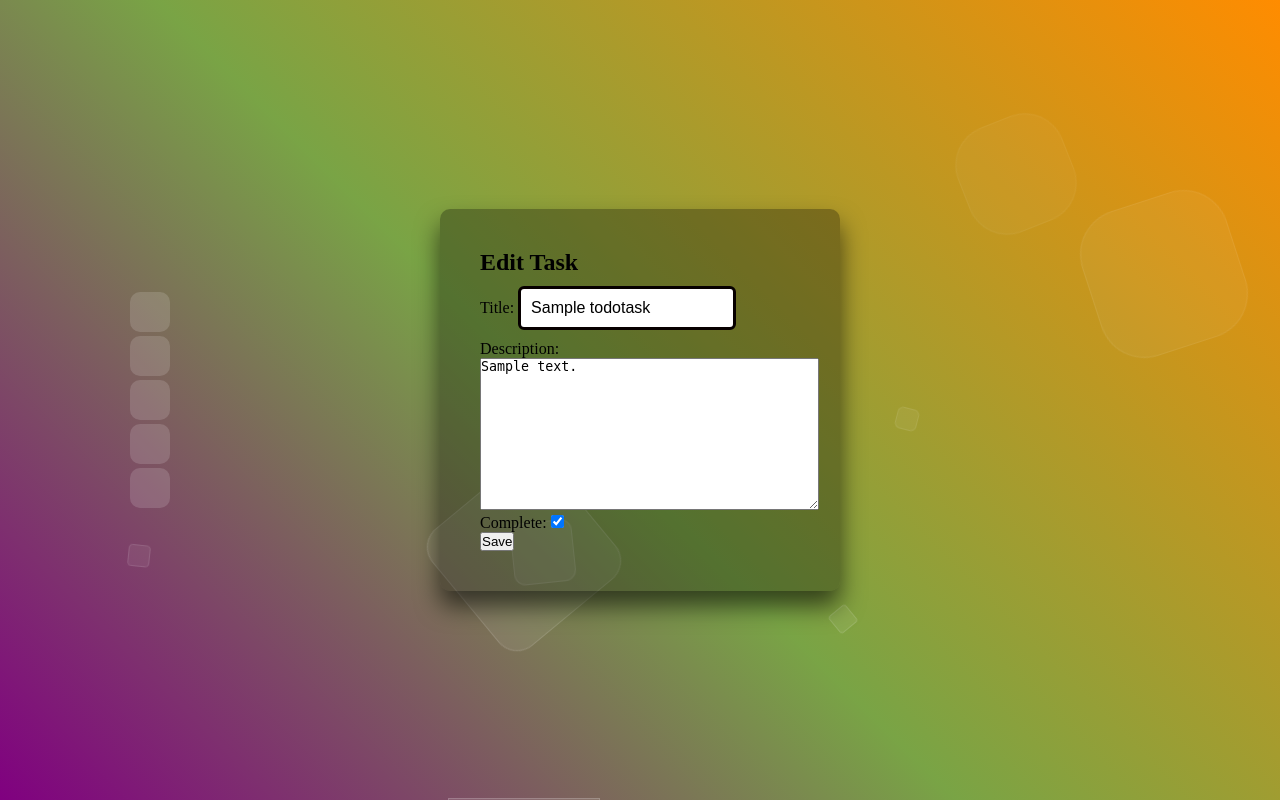
After one commit to ModestasBaronas/ToDoList, a Django app: page /todo_app/list/edit/1/ in a window 1280 px wide. The commit adds this page. Run offline with Django 4.2, Linux system fonts and the light colour scheme; a user stored in the database is signed in; tables that the repository leaves empty hold one stand-in row (values such as "Sample post"); some libraries are stand-ins or nearby versions.

Commit message:
ToDoList 3.0

```diff
--- a/maintodo/todo_app/forms.py
+++ b/maintodo/todo_app/forms.py
@@ -1,6 +1,7 @@
 from django import forms
 from django.contrib.auth.forms import UserCreationForm
 from django.contrib.auth.models import User
+from .models import ToDoTask
 
 
 class CustomUserCreationForm(UserCreationForm):
@@ -15,3 +16,8 @@ class CustomUserCreationForm(UserCreationForm):
         super().__init__(*args, **kwargs)
         self.fields['username'].initial = ''
         self.fields['email'].initial = ''
+
+class ToDoTaskForm(forms.ModelForm):
+    class Meta:
+        model = ToDoTask
+        fields = ['title', 'description', 'complete']
--- /dev/null
+++ b/maintodo/todo_app/templates/edit_task.html
@@ -0,0 +1,12 @@
+{% extends "base.html" %}
+
+{% block content %}
+  <div class="box">
+    <h2>Edit Task</h2>
+    <form method="post">
+      {% csrf_token %}
+      {{ form.as_p }}
+      <button type="submit">Save</button>
+    </form>
+  </div>
+{% endblock %}
--- a/maintodo/todo_app/templates/user_list.html
+++ b/maintodo/todo_app/templates/user_list.html
@@ -25,8 +25,10 @@
                 <td>{{ task.description }}</td>
                 <td>{{ task.created|date:"Y/m/d H:i" }}</td>
                 <td>
+                    <a href="{% url 'edit_task' task.id %}"><button class="button5"><i class="gg-pen"></i></button></a>
                   {% if not task.complete %}
                     <a href="{% url 'complete_task' task.id %}"><button class="button5"><i class="gg-check-r"></i></button></a>
+
                   {% else %}
                     <a href="{% url 'delete_task' task.id %}" onclick="return confirm('Are you sure you want to delete this item?');"><button class="button5"><i class="gg-trash"></i></button></a>
                   {% endif %}
--- a/maintodo/todo_app/urls.py
+++ b/maintodo/todo_app/urls.py
@@ -9,6 +9,8 @@ urlpatterns = [
     path('login/', views.LoginView.as_view(), name='login'),
     path('profile/', views.profile_view, name='profile'),
     path('logout/', LogoutView.as_view(), name='logout'),
+
+    path('list/edit/<int:task_id>/', views.edit_task, name='edit_task'),
 
     path('list/<int:list_id>/', views.list, name='list'),
     path('lists/', views.user_to_dolist, name='lists'),
--- a/maintodo/todo_app/views.py
+++ b/maintodo/todo_app/views.py
@@ -3,7 +3,7 @@ from django.contrib.auth.views import LoginView, PasswordChangeView
 from django.contrib.auth.decorators import login_required
 from django.urls import reverse
 from django.contrib.auth import login, authenticate, update_session_auth_hash
-from .forms import CustomUserCreationForm
+from .forms import CustomUserCreationForm, ToDoTaskForm
 from django.shortcuts import render, redirect
 from django.contrib.auth.forms import PasswordChangeForm, UserCreationForm
 from django.contrib.auth.mixins import LoginRequiredMixin
@@ -108,6 +108,18 @@ def delete_list(request, list_id):
     users_lists.delete()
     return redirect('lists')
 
+@login_required
+def edit_task(request, task_id):
+    task = ToDoTask.objects.get(id=task_id)
+    if request.method == 'POST':
+        form = ToDoTaskForm(request.POST, instance=task)
+        if form.is_valid():
+            form.save()
+            return redirect('list', list_id=task.todo_list.id)
+    else:
+        form = ToDoTaskForm(instance=task)
+    return render(request, 'edit_task.html', {'form': form})
+
 
 @login_required
 def profile_view(request):
```
